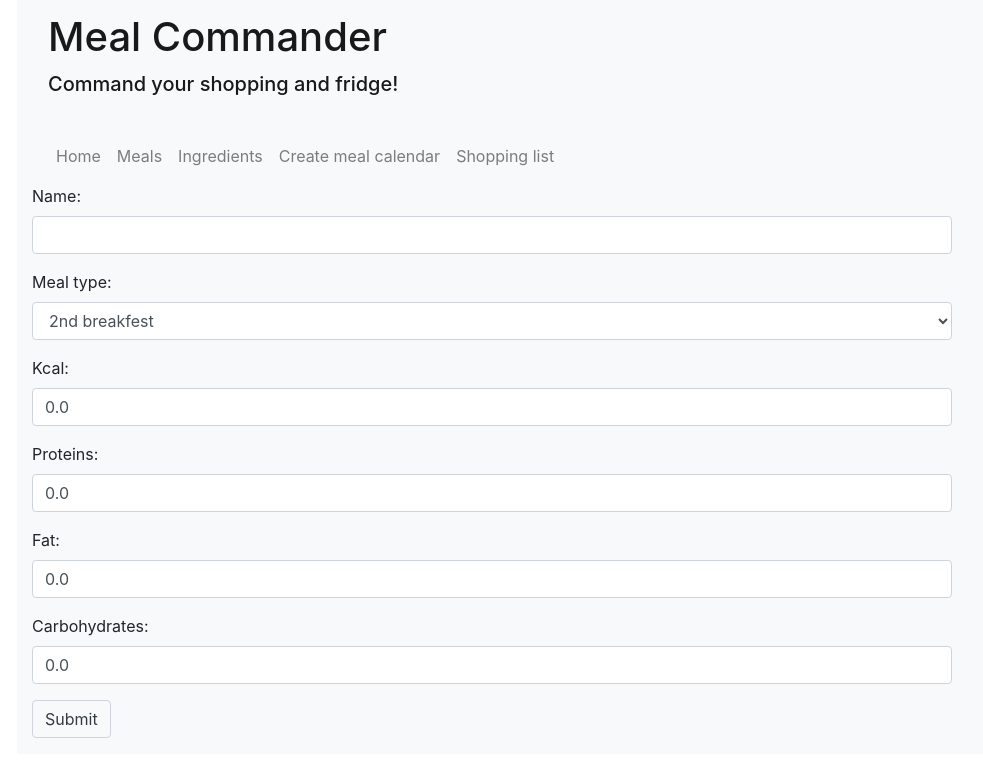
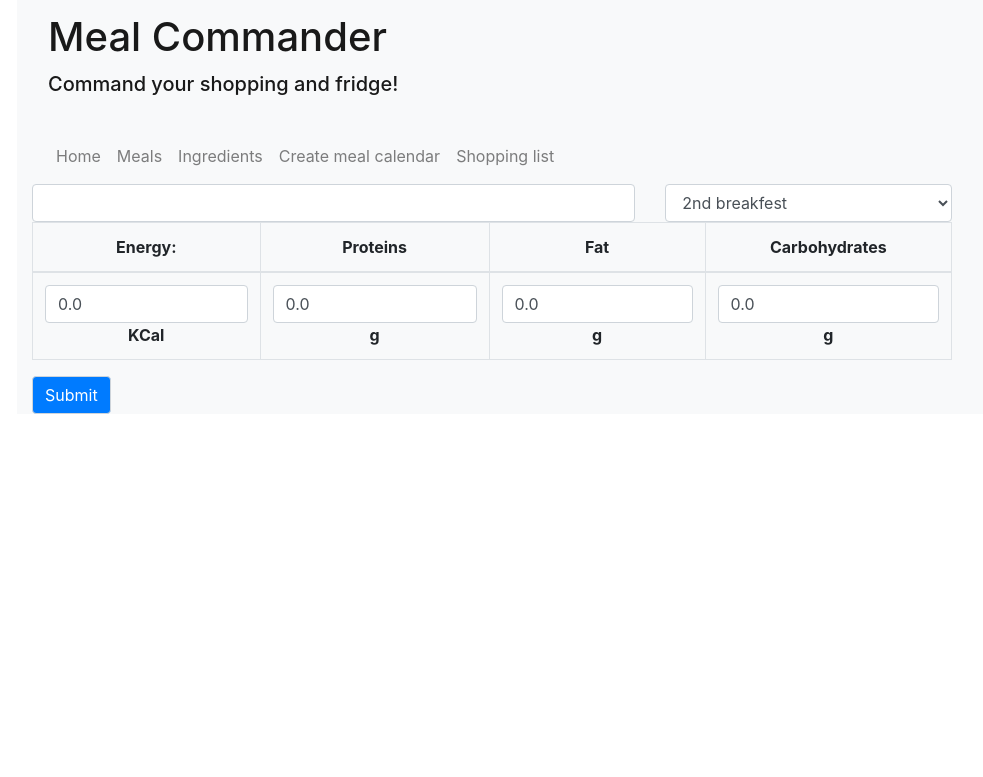
Before and after one commit to jaroslaw-b/DietAplication, a Django app: page /add_dish/1 in a window 1280 px wide. Shown: the top 777 px of the page, without its empty margins (53-1036 px from the left). Run offline with Django 3.2, Linux system fonts and the light colour scheme; lists and menus that the app fills with data are empty; some libraries are stand-ins or nearby versions.

Commit message:
ADD: deleting meal, MOD: max meal name length, more field to add ingredient of meal,

```diff
--- a/dietcalendar/meal_commander/models.py
+++ b/dietcalendar/meal_commander/models.py
@@ -26,7 +26,7 @@ class Dish(models.Model):
 		)
 
 	at_plan = models.IntegerField(default=0)
-	name = models.CharField(max_length=30)
+	name = models.CharField(max_length=100)
 	meal_type = models.IntegerField(default=0, choices=MEAL_TYPE_CHOICES)
 
 	kcal = models.FloatField(default=0.0)
@@ -96,7 +96,7 @@ class IngredientForm(ModelForm):
 				)
 		}
 
-DietIngredientQuantityFormSet = modelformset_factory(DietIngredientQuantity, exclude=('dish_id',) , fields=('ingredient_id', 'quantity'), extra=4, widgets = {
+DietIngredientQuantityFormSet = modelformset_factory(DietIngredientQuantity, exclude=('dish_id',) , fields=('ingredient_id', 'quantity'), extra=10, widgets = {
 			'ingredient_id' : forms.Select(
 				attrs={
 				'class' : 'form-control selectpicker' ,
--- a/dietcalendar/meal_commander/templates/add_dish.html
+++ b/dietcalendar/meal_commander/templates/add_dish.html
@@ -9,14 +9,49 @@
     <button type="submit" class="btn btn-primary">Submit</button>
 </form>
 </div> -->
-<div class="form-group">
+
+<form method="post">
+  {% csrf_token %}
+    <div class="row mp-5">
+    	<div class="col-8">
+        {{ form.name }}
+   		 </div>
+   		 <div class="col-4">
+   		 {{ form.meal_type }}
+   		 </div>
+    </div>
+
+    <table class="table table table-bordered text-center">
+		<thead>
+			<tr>
+				<th>Energy:</th>
+				<th>Proteins</th>
+				<th>Fat</th>
+				<th>Carbohydrates</th>
+			</tr>
+		</thead>
+		<tbody>
+			<tr>
+				<th>{{ form.kcal }} KCal</th>
+				<th>{{ form.proteins }} g</th>
+				<th>{{ form.fat }} g</th>
+				<th>{{ form.carbohydrates }} g</th>
+			</tr>
+		</tbody>
+	</table>
+
+        <button type="submit" class="btn btn-primary">Submit</button>
+</form>
+
+
+<!-- <div class="form-group">
 <form method="post">
 	{% csrf_token %}
 	{{form.as_p}}
 
     <button type="submit" class="btn btn-outline-dark">Submit</button>
 </form>
-</div>
+</div> -->
 
 
 {% endblock %}
--- a/dietcalendar/meal_commander/templates/dish_detail.html
+++ b/dietcalendar/meal_commander/templates/dish_detail.html
@@ -7,7 +7,7 @@
 	    <li class="list-group-item">{{  ingredient.ingredient_id  }} <b>{{ingredient.quantity}} {{ingredient.ingredient_id.unit_id}}</b></li>
 	{% endfor %}
 	</ul>
-	<table class="table table-hover table table-bordered text-center">
+	<table class="table table-bordered text-center">
 		<thead>
 			<tr>
 				<th>Energy:</th>
@@ -28,4 +28,5 @@
 		</tbody>
 	</table>
 	<p><a class="btn btn-outline-dark" role="button" href="{% url 'add_dish_details' dish_name %}">Add new ingredients to recipe?</a></p>
+	<p><a class="btn btn-outline-danger" role="button" href="{% url 'delete_dish' dish_name %}">Delete meal?</a></p>
 {% endblock %}
--- a/dietcalendar/meal_commander/urls.py
+++ b/dietcalendar/meal_commander/urls.py
@@ -13,6 +13,7 @@ urlpatterns = [
     path('add_dish_details/<dish_name>', views.add_dish_details, name='add_dish_details'),
     path('add_ingredient', views.add_ingredient, name='add_ingredient'),
     path('add_dish/<int:meal_type>', views.add_dish, name='add_dish'),
+    path('delete_dish/<dish_name>', views.delete_dish, name='delete_dish'),
     path('plan_calendar/<int:calendar_year>/<int:calendar_week>', views.plan_calendar, name='plan_calendar'),
     path('plan_calendar/', views.plan_calendar, name='plan_calendar'),
     path('plan_calendar/add_dish/<int:year>/<int:month>/<int:day>/<int:meal_type>/', views.add_dish_to_calendarplan, name='add_dish_to_calendarplan'),
--- a/dietcalendar/meal_commander/views.py
+++ b/dietcalendar/meal_commander/views.py
@@ -114,6 +114,25 @@ def add_dish(request, meal_type):
 	}
 
 	return render(request, 'add_dish.html', context=context)
+
+def delete_dish(request, dish_name):
+
+	dish_details = Dish.objects.filter(name = dish_name).delete()
+
+	dish_list_1st_breakfest = Dish.objects.filter(meal_type=0)
+	dish_list_2nd_breakfest = Dish.objects.filter(meal_type=1)
+	dish_list_dinner = Dish.objects.filter(meal_type=2)
+	dish_list_supper = Dish.objects.filter(meal_type=3)
+
+	context = {
+		'dish_list_1st_breakfest' : dish_list_1st_breakfest,
+		'dish_list_2nd_breakfest' : dish_list_2nd_breakfest,
+		'dish_list_dinner' : dish_list_dinner,
+		'dish_list_supper' : dish_list_supper,
+
+	}
+
+	return HttpResponseRedirect(reverse('dish'))
 
 def plan_calendar(request, calendar_year=-1, calendar_week=-1):
 
```
Also changed, not shown: dietcalendar/meal_commander/templates/add_dish_details.html (+15 -6 lines).
